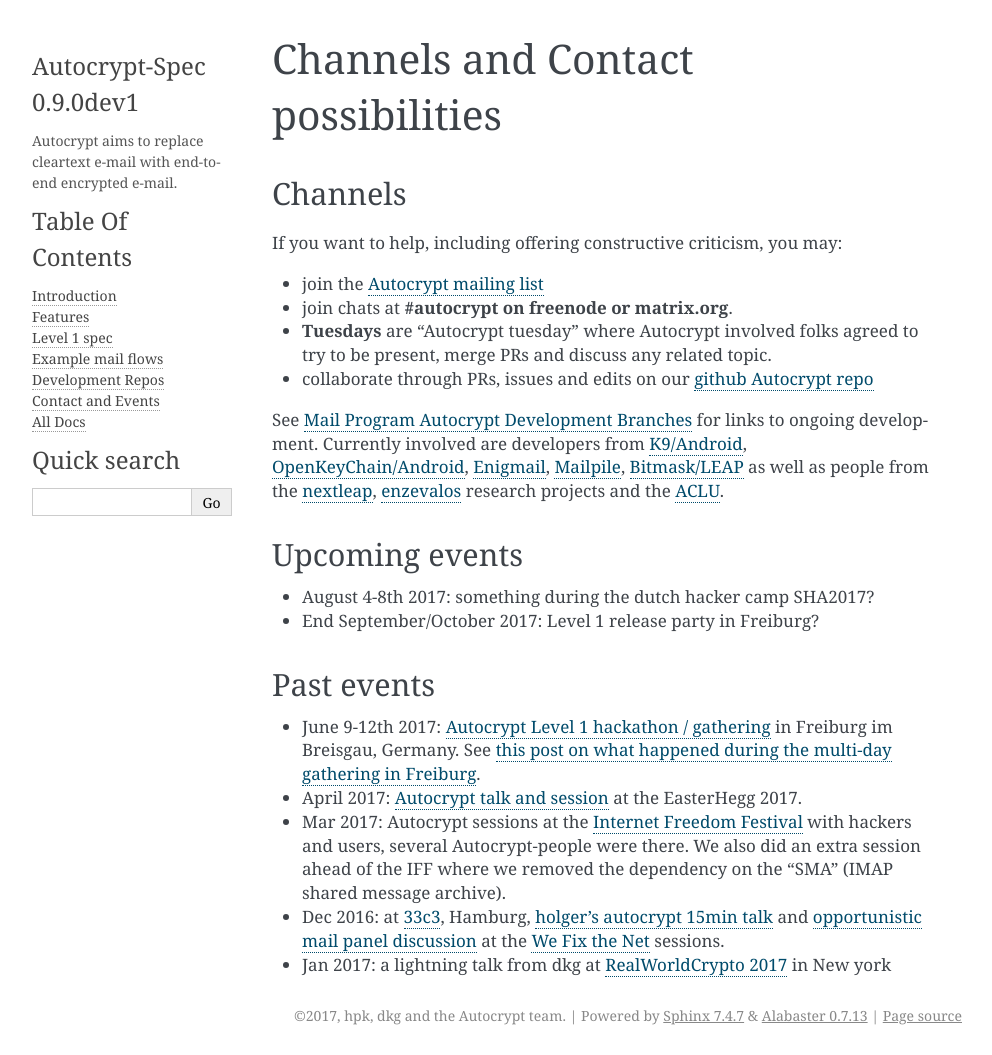
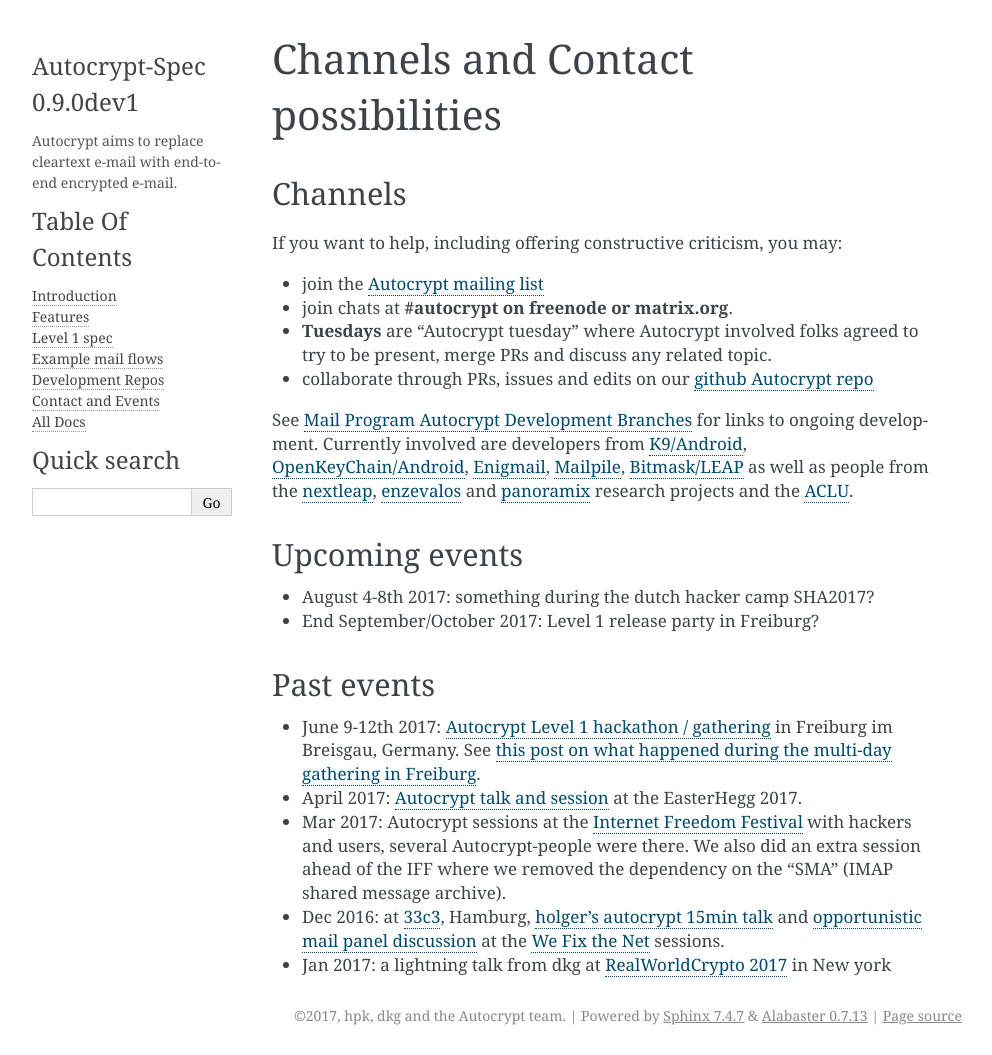
Before and after one commit to autocrypt/autocrypt, a Sphinx documentation site: the page built from doc/contact.rst, in a window 1280 px wide. Shown: the whole page, without its empty margins (148-1140 px from the left). Built offline with Sphinx 7.4.7, drawn with Linux system fonts in a browser that asks for light colours.

Commit message:
partners: add panoramix EU project

```diff
--- a/doc/contact.rst
+++ b/doc/contact.rst
@@ -29,7 +29,7 @@
 See :doc:`dev-status` for links to ongoing development.
 Currently involved are developers from `K9/Android`_,
 `OpenKeyChain/Android`_, `Enigmail`_, `Mailpile`_, `Bitmask/LEAP`_ as
-well as people from the `nextleap`_, `enzevalos`_ research projects
+well as people from the `nextleap`_, `enzevalos`_ and panoramix_ research projects
 and the ACLU_.
 
 
@@ -40,6 +40,7 @@
 .. _`Bitmask/LEAP`: https://leap.se/en/docs/client
 .. _`nextleap`: https://nextleap.eu
 .. _`enzevalos`: https://www.inf.fu-berlin.de/groups/ag-si/enzevalos.html
+.. _`panoramix`: https://panoramix-project.eu/
 .. _`OpenKeyChain/Android`: https://www.openkeychain.org/
 
 .. _`Python`: https://www.python.org/
```
